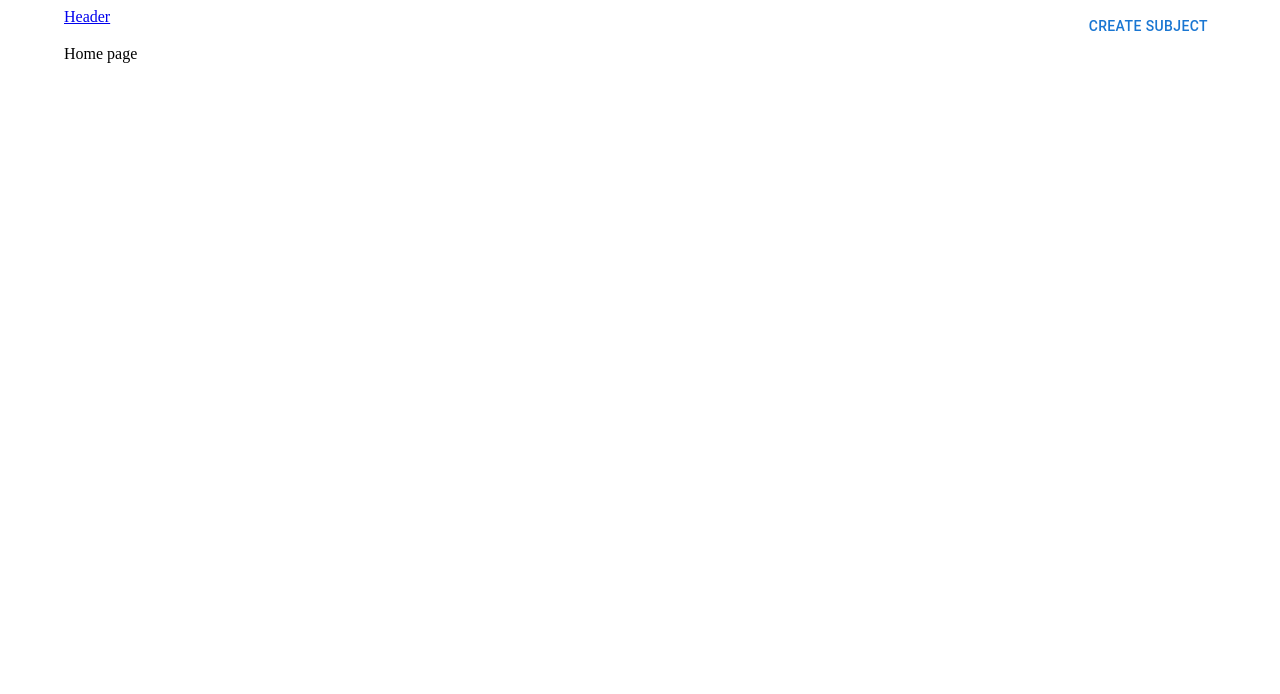
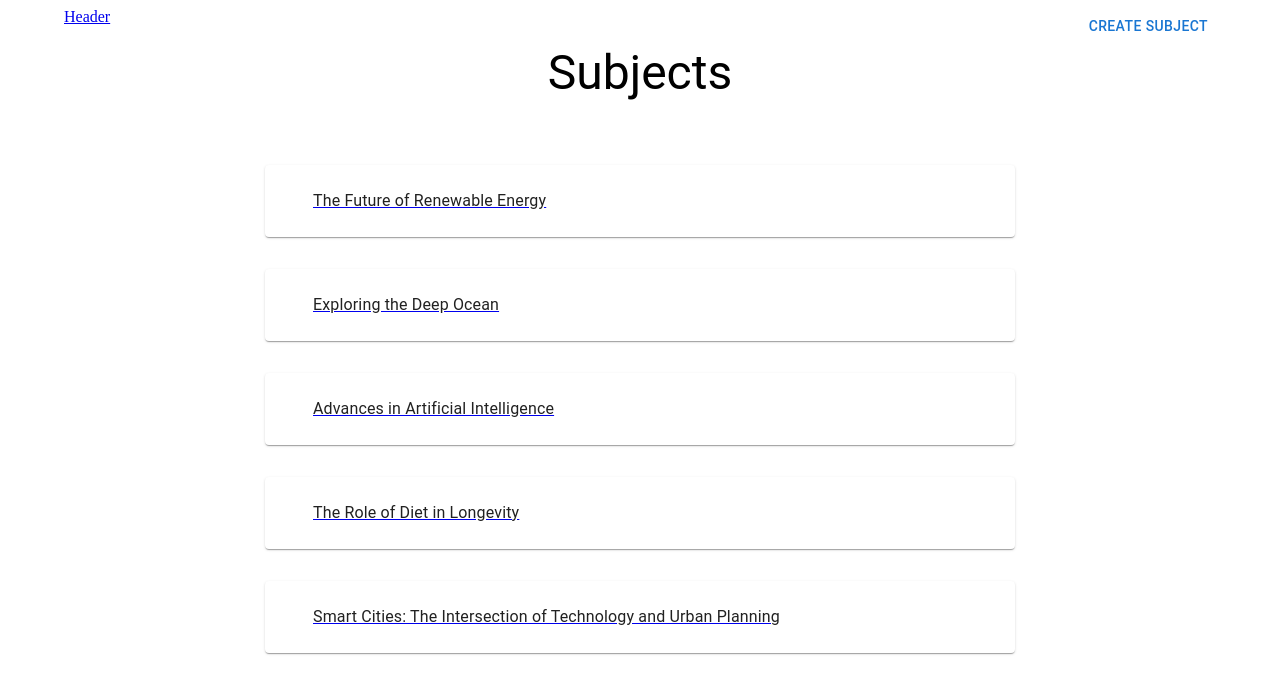
Before and after one commit to playbook-podcast/playbook-podcast-client, a React (Vite) app: page / in a window 1280 px wide. Shown: the top 694 px of the page. Built offline with nearby package versions, Linux system fonts and the light colour scheme.

Commit message:
feat: add index page base structure

```diff
--- a/src/api/subjects/getAllSubjects.ts
+++ b/src/api/subjects/getAllSubjects.ts
@@ -1,4 +1,4 @@
-import { AudioStatus, ISubjectListItem } from '../../types';
+import { EAudioStatus, ISubjectListItem } from '../../types';
 
 export const getAllSubjects = (): ISubjectListItem[] => {
   return [
--- a/src/pages/PageHome.tsx
+++ b/src/pages/PageHome.tsx
@@ -1,5 +1,55 @@
-import { Box } from '@mui/material';
+import { Box, Card, Stack, Typography } from '@mui/material';
+import { useEffect, useState } from 'react';
+import { Link } from 'react-router-dom';
+
+import { getAllSubjects } from '../api';
+import { ERouting } from '../constants';
+import { ISubjectListItem } from '../types';
+
+const CardSubject = ({ title, id }: ISubjectListItem) => {
+  const [isHovered, setIsHovered] = useState<boolean>(false);
+
+  return (
+    <Link to={ERouting.SUBJECT.replace(':subjectId', id.toString())}>
+      <Card
+        elevation={isHovered ? 3 : 1}
+        onMouseEnter={() => setIsHovered(true)}
+        onMouseLeave={() => setIsHovered(false)}
+      >
+        <Box p={'24px 48px'}>
+          <Typography>{title}</Typography>
+        </Box>
+      </Card>
+    </Link>
+  );
+};
 
 export const PageHome = () => {
-  return <Box>Home page</Box>;
+  const [subjects, setSubjects] = useState<ISubjectListItem[]>([]);
+
+  useEffect(() => {
+    setSubjects(() => getAllSubjects());
+  }, []);
+
+  return (
+    <>
+      <Box mb={'64px'}>
+        <Typography component={'h1'} variant={'h3'} textAlign={'center'}>
+          Subjects
+        </Typography>
+      </Box>
+
+      <Box maxWidth={750} mx={'auto'}>
+        {subjects.length > 0 ? (
+          <Stack spacing={4}>
+            {subjects.map(({ id, ...restProps }) => (
+              <CardSubject key={id} {...restProps} id={id} />
+            ))}
+          </Stack>
+        ) : (
+          <Typography>No subjects</Typography>
+        )}
+      </Box>
+    </>
+  );
 };
```
Also changed, not shown: resources/screenshot.png (deleted), 1 other file (tests, documents, lock files or other folders).
